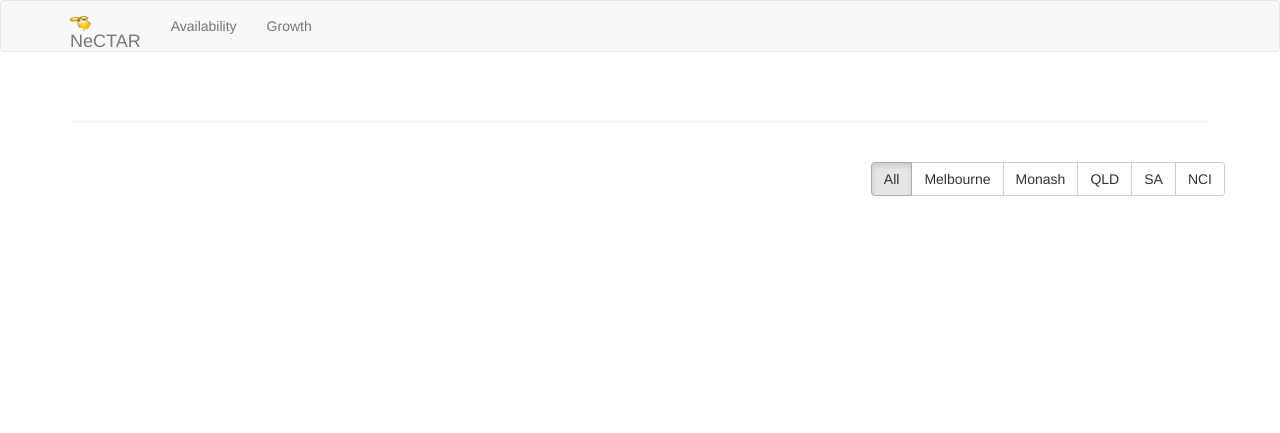
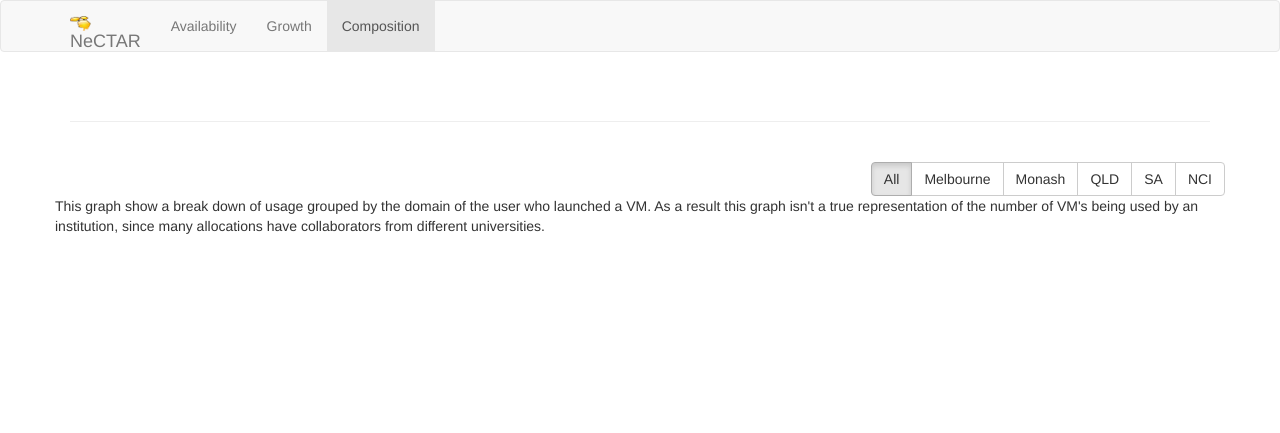
Before and after one commit to rrothwell/langstroth, a Django app: template langstroth/templates/domain.html in a window 1280 px wide. Shown: the top 433 px of the page. Before the commit the page ends 196 px from the top, so only its background shows below. Run offline with Django 3.2, Linux system fonts and the light colour scheme; the template is opened without the code that fills it, so the values that code supplies are empty; some libraries are stand-ins or nearby versions.

Commit message:
Added graphs showing composition of NeCTAR cloud by domain

```diff
--- a/langstroth/templates/base.html
+++ b/langstroth/templates/base.html
@@ -33,6 +33,7 @@
             <ul class="nav navbar-nav">
               <li class="{% active request 'availability' %}"><a href="/">Availability</a></li>
               <li class="{% active request 'growth' %}"><a href="/growth">Growth</a></li>
+              <li class="{% active request 'domain' %}"><a href="/domain">Composition</a></li>
             </ul>
           </div><!-- /.navbar-collapse -->
         </div>
--- a/langstroth/templates/domain.html
+++ b/langstroth/templates/domain.html
@@ -12,6 +12,13 @@
     <button id="NCI" type="button" class="btn btn-default">NCI</button>
   </div>
 </div>
+<div class="row">
+  This graph show a break down of usage grouped by the domain of the
+  user who launched a VM.  As a result this graph isn't a true
+  representation of the number of VM's being used by an institution,
+  since many allocations have collaborators from different
+  universities.
+</div>
 <div class="clearfix"></div>
 <div id="viz"></div>
 {% endblock %}
```
